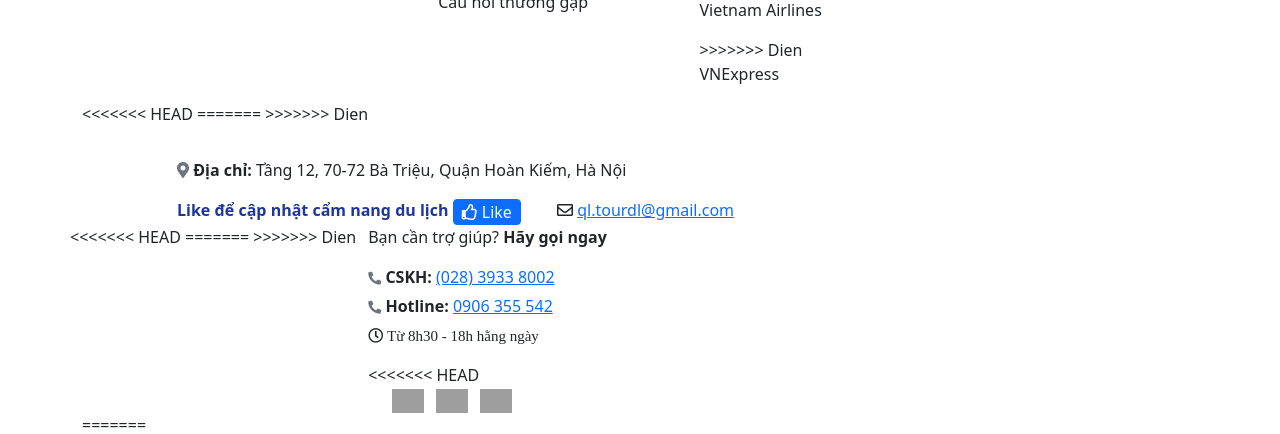
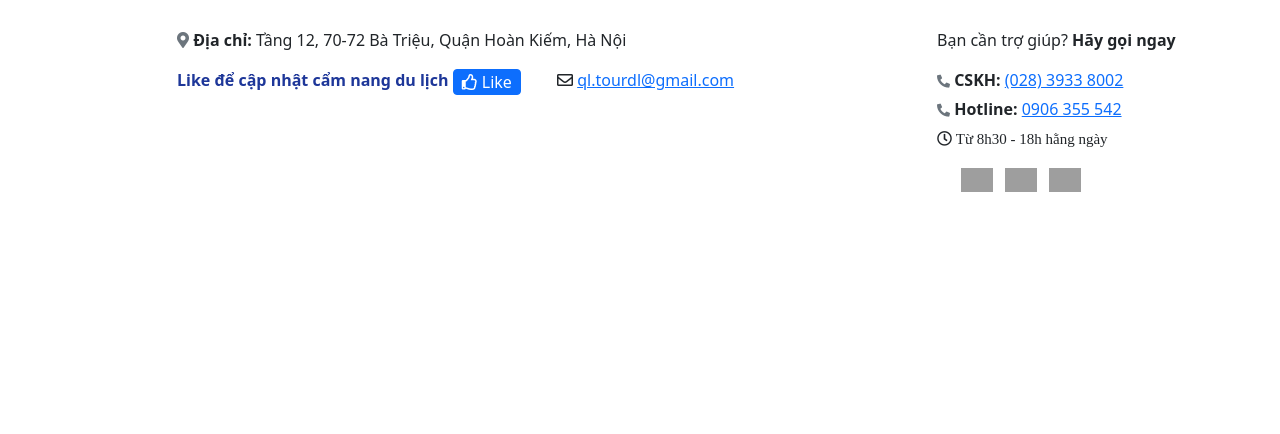
Before and after one commit to diennguyen2611/TourDL, a PHP site: page /index.php in a window 1280 px wide. Shown: the part 2135-2569 px from the top of the page. After the commit the page ends 2327 px from the top, so only its background shows below. Run offline with PHP 8.4, Linux system fonts and the light colour scheme; some libraries are stand-ins or nearby versions; grey boxes are pictures that could not be loaded.

Commit message:
push lại

```diff
--- a/guess/footer.php
+++ b/guess/footer.php
@@ -25,17 +25,12 @@
             </div>
             <div class="col">
                 <h5 style="margin-bottom: 16px">Đối tác & Liên Kết</h5>
-<<<<<<< HEAD
+
                 <a class="text-decoration-none text-dark" href="#">
                     <p>Vietnam Airlines</p>
                 </a>
                 <a class="text-decoration-none text-dark" href="#">
-=======
-                <a class="text-decoration-none text-dark" href="#">
-                    <p>Vietnam Airlines</p>
-                </a>
-                <a class="text-decoration-none text-dark" href="#">
->>>>>>> Dien
+
                     <p>VNExpress</p>
                 </a>
 
@@ -45,10 +40,6 @@
                 <a href="#"><img style="width:50%" src="../img/footer.png" alt=""></a>
             </div>
         </div>
-<<<<<<< HEAD
-
-=======
->>>>>>> Dien
         <div class="row" style="margin-top: 32px">
             <div class="col-md-1"></div>
             <div class="col-md-8">
@@ -73,10 +64,7 @@
                     </div>
                 </div>
             </div>
-<<<<<<< HEAD
 
-=======
->>>>>>> Dien
                 <div class="col-md-3">
                     <p>Bạn cần trợ giúp? <b>Hãy gọi ngay</b></p>
                     <div class="col-huyen">
@@ -91,8 +79,6 @@
                         <i class="far fa-clock text-gray-dark" style="font-size:15px"> Từ 8h30 - 18h hằng ngày</i>
                         <p></p>
                     </div>
-<<<<<<< HEAD
-
                   <div class="container">
                         <a style="margin-right: 8px;" href="#">
                             <img style="width:15%" src="https://img.icons8.com/color/48/000000/facebook-new.png" /></a>
@@ -109,24 +95,14 @@
         </div>
     </div>
 
-=======
-                <div class="container">
-                    <a style="margin-right: 8px;" href="#">
-                        <img style="width:15%" src="https://img.icons8.com/color/48/000000/facebook-new.png" /></a>
-                    <a style="margin-right: 8px;" href="#"><img style="width:15%"
-                            src="https://img.icons8.com/fluency/48/000000/instagram-new.png" /></a>
-                    <a style="margin-right: 8px;" href="#"><img style="width:15%"
-                            src="https://img.icons8.com/color/48/000000/twitter--v1.png" /></a>
+
+
 </div>
 </div>
-        </div>
->>>>>>> Dien
+
 <script src="https://cdn.jsdelivr.net/npm/bootstrap@5.0.2/dist/js/bootstrap.bundle.min.js"
     integrity="sha384-MrcW6ZMFYlzcLA8Nl+NtUVF0sA7MsXsP1UyJoMp4YLEuNSfAP+JcXn/tWtIaxVXM" crossorigin="anonymous">
 </script>
 </body>
-<<<<<<< HEAD
 
-=======
->>>>>>> Dien
     </html>
--- a/guess/header.php
+++ b/guess/header.php
@@ -12,11 +12,9 @@
     <link rel="stylesheet" href="https://pro.fontawesome.com/releases/v5.10.0/css/all.css"
         integrity="sha384-AYmEC3Yw5cVb3ZcuHtOA93w35dYTsvhLPVnYs9eStHfGJvOvKxVfELGroGkvsg+p" crossorigin="anonymous" />
     <link rel="stylesheet" href="../css/style.css">
-<<<<<<< HEAD
+
     <title>Quản lý tours du lịch</title>
-=======
-    <title>Quản lý tour du lịch</title>
->>>>>>> Dien
+
 </head>
 
 <body>
--- a/guess/index.php
+++ b/guess/index.php
@@ -12,11 +12,11 @@
 
                     <input type="text" class="form-control" placeholder="Bạn muốn đi đâu"
                         aria-label="Recipient's username" aria-describedby="button-addon2">
-                    <button class="btn my-btn-search btn-lg" type="button" id="button-addon2">Tìm Kiếm</button>
+                    <button class="btn my-btn-search" type="button" id="button-addon2">Tìm Kiếm</button>
                 </div>
             </div>
             Tailor tour - Trải nghiệm theo cách riêng của bạn -
-            <a href="../guess/create-tour.php" class="btn btn-outline-light">Đặt tour riêng</a>
+            <button type="button" class="btn btn-outline-light">Đặt tour riêng</button>
         </div>
         <div class="col-md-4 my-hottour text-white">
             <h3>Tour Cô Tô 3N2D</h3>
--- a/guess/tourdetails.php
+++ b/guess/tourdetails.php
@@ -3,6 +3,7 @@
 ?>
 
 <div class="my-tourdetails" >
+    <!--title-->
     <div class="row text-uppercase">
         <h1>COMBO TRỌN GÓI HỒI HƯƠNG TỪ CANADA</h1>
     </div>
@@ -73,7 +74,7 @@
                 chuẩn
                 02 người/ phòng (nếu quý khách có nhu cầu đăng ký phòng đơn sẽ có phụ thu). Tại Khách Sạn, quý khách sẽ
                 được
-                xét nghiệm kiểm tra COVID-19 theo quy định.
+                xét nghiệm kiểm tra COVID-19  theo quy định.
 
                 - Sau khi hoàn thành thời gian cách ly tại khách sạn và kiểm tra sức khỏe theo yêu cầu của Bộ Y Tế, quý
                 khách sẽ được về nơi lưu trú, nhưng sẽ tiếp tục tự cách ly tại nhà thêm 07 hoặc 14 ngày tùy quy định của
```
Also changed, not shown: css/style.css (+7 -10 lines). Lines whose indentation alone changed are shown as unchanged.
